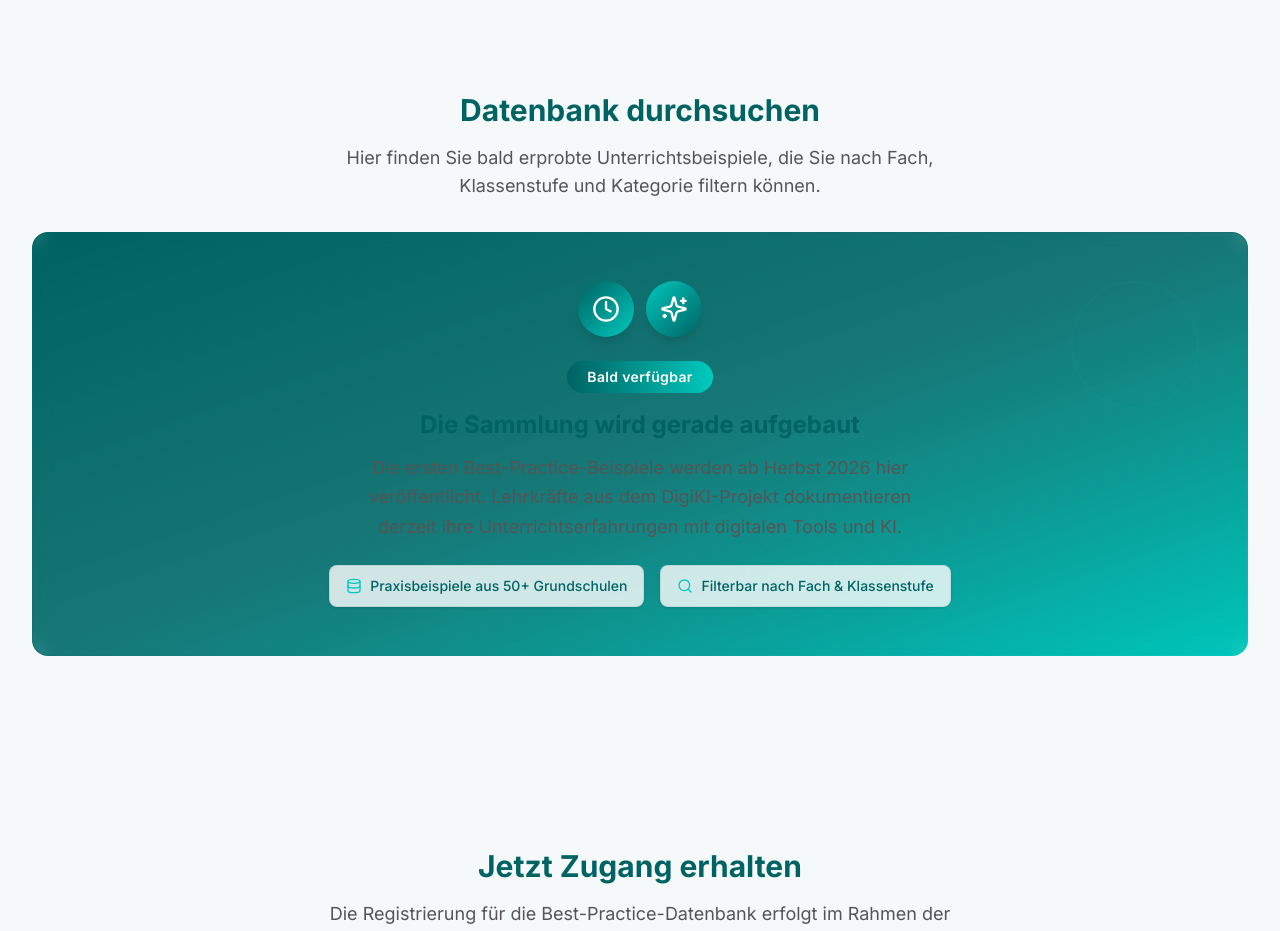
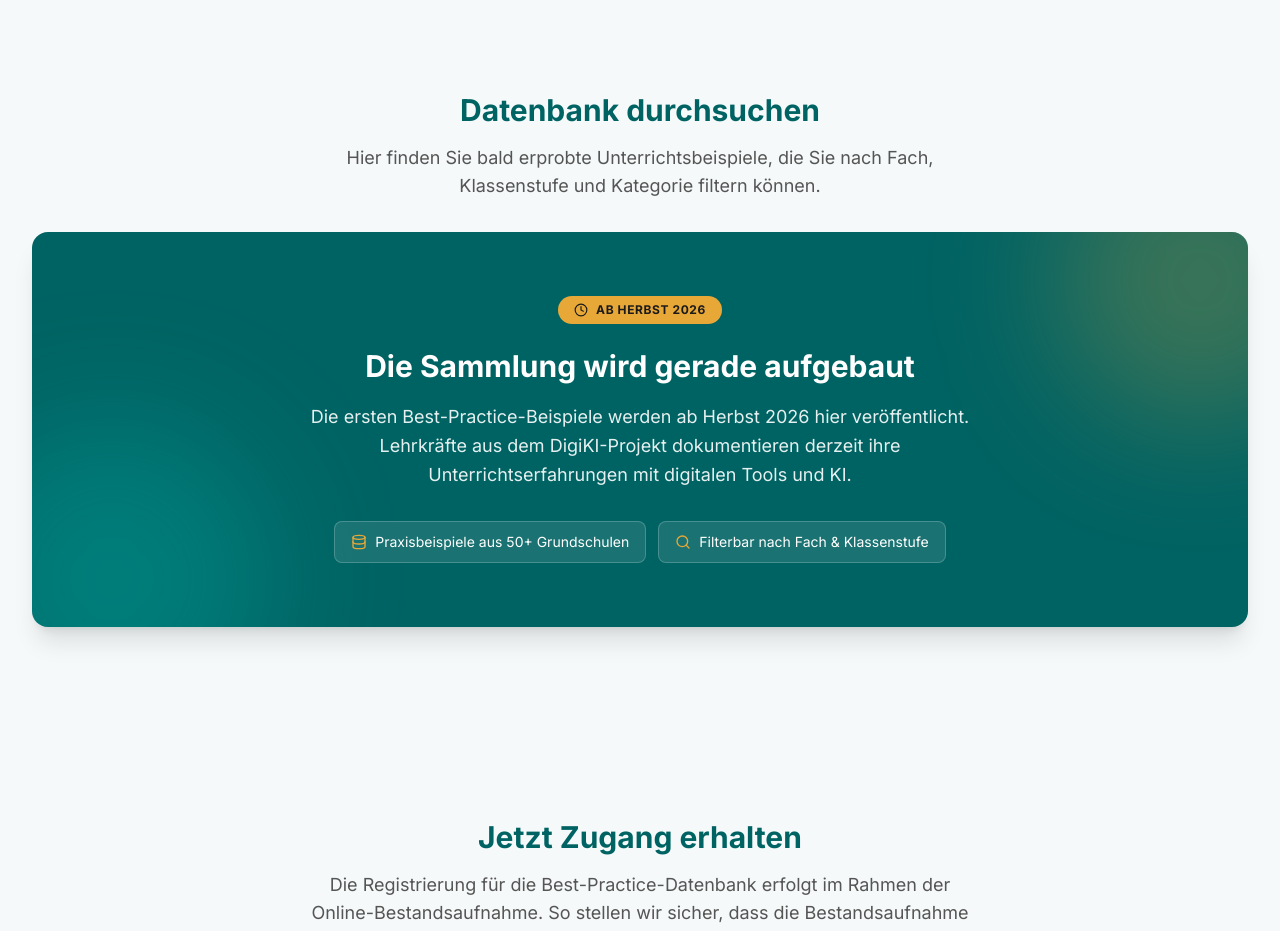
Before and after one commit to Spreckelmeister/digiki-homepage-123-31239904dads-, a Next.js app: page /best-practice in a window 1280 px wide. Shown: the part 1280-2211 px from the top of the page. Built offline with nearby package versions, Linux system fonts and the light colour scheme; no server answers.

Commit message:
feat: update layout and styling for upcoming features section with improved visuals and accessibility

```diff
--- a/src/app/best-practice/page.tsx
+++ b/src/app/best-practice/page.tsx
@@ -1,6 +1,6 @@
 import type { Metadata } from "next";
 import Link from "next/link";
-import { Database, Search, BookOpen, LogIn, Clock, Sparkles } from "lucide-react";
+import { Database, Search, BookOpen, LogIn, Clock } from "lucide-react";
 import ContactSection from "@/components/ContactSection";
 import ProtectedImage from "@/components/ProtectedImage";
 import { En } from "@/components/Lang";
@@ -182,48 +182,40 @@ export default function BestPracticePage() {
             </p>
           </div>
 
-          <div className="relative rounded-2xl overflow-hidden bg-gradient-to-br from-primary via-primary/90 to-[#00cabe] p-[1px]">
-            <div className="rounded-2xl bg-gradient-to-br from-primary/[0.03] via-[#00cabe]/[0.06] to-primary/[0.03] backdrop-blur-sm p-8 md:p-12">
-              {/* Decorative background pattern */}
-              <div className="absolute inset-0 opacity-[0.04]" aria-hidden="true">
-                <div className="absolute top-6 left-8 w-20 h-20 rounded-full border-2 border-primary" />
-                <div className="absolute top-12 right-12 w-32 h-32 rounded-full border-2 border-[#00cabe]" />
-                <div className="absolute bottom-8 left-1/4 w-16 h-16 rounded-full border-2 border-primary" />
-                <div className="absolute bottom-6 right-1/3 w-24 h-24 rounded-full border-2 border-[#00cabe]" />
-              </div>
+          <div className="relative overflow-hidden rounded-2xl bg-primary shadow-xl">
+            {/* Weiche Farb-Glows – setzen Tiefe, ohne vom Text abzulenken */}
+            <div
+              className="pointer-events-none absolute -top-24 -right-24 h-72 w-72 rounded-full bg-accent/25 blur-3xl"
+              aria-hidden="true"
+            />
+            <div
+              className="pointer-events-none absolute -bottom-28 -left-20 h-80 w-80 rounded-full bg-primary-light/25 blur-3xl"
+              aria-hidden="true"
+            />
 
-              <div className="relative z-10 flex flex-col items-center text-center">
-                <div className="mb-6 flex items-center justify-center gap-3">
-                  <div className="flex h-14 w-14 items-center justify-center rounded-full bg-gradient-to-br from-primary to-[#00cabe] shadow-lg">
-                    <Clock className="h-7 w-7 text-white" aria-hidden="true" />
-                  </div>
-                  <div className="flex h-14 w-14 items-center justify-center rounded-full bg-gradient-to-br from-[#00cabe] to-primary shadow-lg">
-                    <Sparkles className="h-7 w-7 text-white" aria-hidden="true" />
-                  </div>
-                </div>
-
-                <span className="mb-4 inline-block rounded-full bg-gradient-to-r from-primary to-[#00cabe] px-5 py-1.5 text-sm font-semibold text-white tracking-wide">
-                  Bald verfügbar
+            <div className="relative z-10 px-6 py-12 md:px-12 md:py-16 max-w-3xl mx-auto text-center">
+              <span className="mb-6 inline-flex items-center gap-2 rounded-full bg-accent px-4 py-1.5 text-xs font-bold uppercase tracking-wider text-text">
+                <Clock className="h-3.5 w-3.5" aria-hidden="true" />
+                Ab Herbst 2026
               </span>
 
-                <h3 className="text-xl md:text-2xl font-bold text-primary mb-3">
+              <h3 className="text-2xl md:text-3xl font-bold text-white mb-4 leading-tight">
                 Die Sammlung wird gerade aufgebaut
               </h3>
-                <p className="text-text-light max-w-xl text-base md:text-lg leading-relaxed mb-6">
+              <p className="text-white/90 text-base md:text-lg leading-relaxed mb-8">
                 Die ersten Best-Practice-Beispiele werden ab Herbst 2026 hier
                 veröffentlicht. Lehrkräfte aus dem DigiKI-Projekt dokumentieren
                 derzeit ihre Unterrichtserfahrungen mit digitalen Tools und KI.
               </p>
 
-                <div className="flex flex-col sm:flex-row gap-4 items-center">
-                  <div className="flex items-center gap-2 rounded-lg bg-white/80 border border-primary/10 px-4 py-2.5 text-sm text-primary font-medium shadow-sm">
-                    <Database className="h-4 w-4 text-[#00cabe]" aria-hidden="true" />
+              <div className="flex flex-wrap justify-center gap-3">
+                <div className="inline-flex items-center gap-2 rounded-lg bg-white/10 border border-white/20 px-4 py-2.5 text-sm text-white">
+                  <Database className="h-4 w-4 text-accent shrink-0" aria-hidden="true" />
                   Praxisbeispiele aus 50+ Grundschulen
                 </div>
-                  <div className="flex items-center gap-2 rounded-lg bg-white/80 border border-primary/10 px-4 py-2.5 text-sm text-primary font-medium shadow-sm">
-                    <Search className="h-4 w-4 text-[#00cabe]" aria-hidden="true" />
+                <div className="inline-flex items-center gap-2 rounded-lg bg-white/10 border border-white/20 px-4 py-2.5 text-sm text-white">
+                  <Search className="h-4 w-4 text-accent shrink-0" aria-hidden="true" />
                   Filterbar nach Fach &amp; Klassenstufe
-                  </div>
                 </div>
               </div>
             </div>
```
Lines whose indentation alone changed are shown as unchanged.
